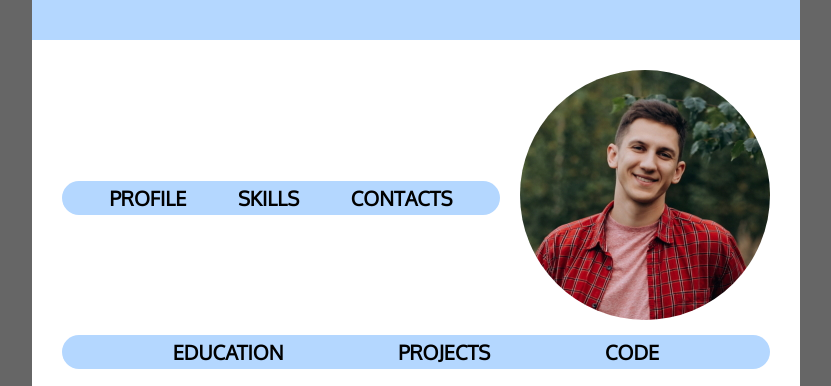
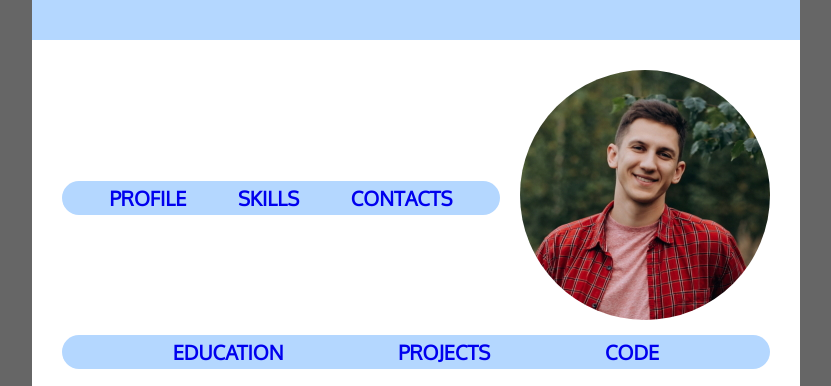
Before and after one commit to andrewkarev/rsschool-cv, a plain HTML site: page index.html in a window 1280 px wide. Shown: the top 386 px of the page, without its empty margins (224-1055 px from the left). Drawn offline with nearby package versions, Linux system fonts and the light colour scheme.

Commit message:
feat: add anchor links

```diff
--- a/index.html
+++ b/index.html
@@ -24,9 +24,9 @@
       <div class="header-content">
         <nav class="navigation">
           <ul class="list">
-            <li class="list-item">Profile</li>
-            <li class="list-item">Skills</li>
-            <li class="list-item">Contacts</li>
+            <li class="list-item"><a href="#profile">Profile</a></li>
+            <li class="list-item"><a href="#skills">Skills</a></li>
+            <li class="list-item"><a href="#code">Contacts </a></li>
           </ul>
         </nav>
         <div class="image-container">
@@ -34,9 +34,9 @@
         </div>
         <nav class="navigation">
           <ul class="list">
-            <li class="list-item">Education</li>
-            <li class="list-item">Projects</li>
-            <li class="list-item">Code</li>
+            <li class="list-item"><a href="#contacts">Education</a></li>
+            <li class="list-item"><a href="#education">Projects</a></li>
+            <li class="list-item"><a href="#examples">Code</a></li>
           </ul>
         </nav>
       </div>
@@ -50,8 +50,8 @@
     <main class="main">
       <section class="main-content">
         <div class="section">
-          <h2 class="title">Personal profile</h2>
-          <div class="description">My aim is to become a part of a
+          <h2 class="title" id="profile">Personal profile</h2>
+          <div class="description"><span class="important">My aim</span> is to become a part of a
             modern and engaging profession, where the emphasis is placed on constant learning and development, in which
             there&apos;s constant need for perfecting your skills. In my opinion, this is what makes life fascinating
             and
@@ -61,10 +61,10 @@
             reference material and information available.</div>
         </div>
         <div class="section">
-          <h2 class="title">Skills &#38; abilities</h2>
+          <h2 class="title" id="skills">Skills &#38; abilities</h2>
           <div class="description">
             <ul class="section-list">
-              <h4 class="subtitle">Hard Skills</h4>
+              <h4 class="subtitle"><span class="important">Hard Skills</span></h4>
               <li class="section-list-item">JavaScript</li>
               <li class="section-list-item">HTML</li>
               <li class="section-list-item">CSS</li>
@@ -73,7 +73,7 @@
               <li class="section-list-item">Figma</li>
             </ul>
             <ul class="section-list">
-              <h4 class="subtitle">Soft Skills</h4>
+              <h4 class="subtitle"><span class="important">Soft Skills</span></h4>
               <li class="section-list-item">Willingness and ability to learn</li>
               <li class="section-list-item">Critical thinking</li>
               <li class="section-list-item">Attention to details</li>
@@ -81,7 +81,7 @@
               <li class="section-list-item">Time management</li>
             </ul>
             <ul class="section-list">
-              <h4 class="subtitle">Languages</h4>
+              <h4 class="subtitle"><span class="important">Languages</span></h4>
               <li class="section-list-item">Russian - Native</li>
               <li class="section-list-item">English - Upper-intermediate (based on <a
                   href="https://www.efset.org/cert/xFt4Ap" class="list-item-link" target="_blank">EFSET</a> results)
@@ -90,7 +90,7 @@
           </div>
         </div>
         <div class="section">
-          <h2 class="title">Contact information</h2>
+          <h2 class="title" id="contacts">Contact information</h2>
           <div class="description">
             <ul class="section-list">
               <li class="section-list-item">Phone: <a href="tel:+375336688307"
@@ -109,7 +109,7 @@
       <div class="divider-vertical"></div>
       <section class="main-content">
         <div class="section">
-          <h2 class="title">Educational history</h2>
+          <h2 class="title" id="education">Educational history</h2>
           <div class="description">
             <ul class="section-list">
               <li class="section-list-item"><a href="https://rs.school/index.html" class="list-item-link"
@@ -122,7 +122,7 @@
           </div>
         </div>
         <div class="section">
-          <h2 class="title">Projects exemples</h2>
+          <h2 class="title" id="examples">Projects exemples</h2>
           <div class="description">
             <dl class="section-list">
               <dt class="section-list-item"><a href="https://andrewkarev.github.io/rsschool-cv/cv"
@@ -133,7 +133,7 @@
           </div>
         </div>
         <div class="section">
-          <h2 class="title">Code example</h2>
+          <h2 class="title" id="code">Code example</h2>
           <div class="description">
             <pre class="code">
               <code class="code-example">
```
